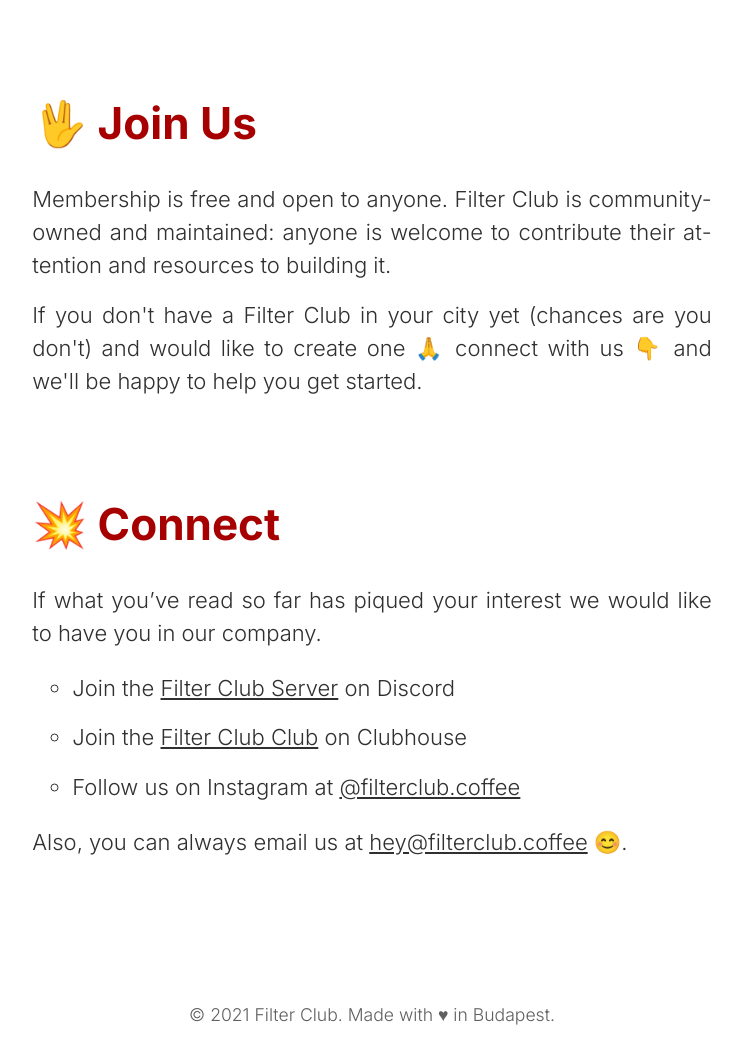
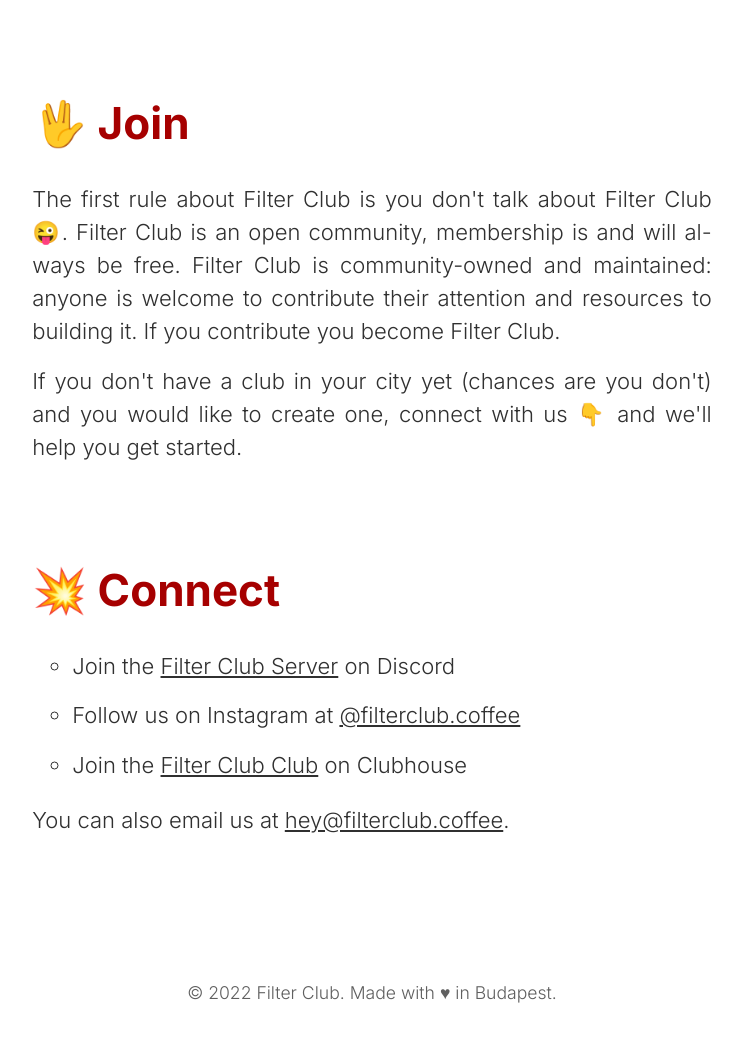
Before and after one commit to filterclub/website, a plain HTML site: page index.html in a window 1280 px wide. Shown: the part 1389-2450 px from the top of the page, without its empty margins (268-1010 px from the left). After the commit the page ends 2428 px from the top, so only its background shows below. Drawn offline with Linux system fonts and the light colour scheme.

Commit message:
Make language clearer

```diff
--- a/index.html
+++ b/index.html
@@ -46,31 +46,30 @@
     <header>
         <img src="filter-club-logo.svg" alt="The Filter Club logo.">
         <h1>Filter Club</h1>
-        <p>An <em>open community</em> of people who ♥︎ <a href="https://en.wikipedia.org/wiki/Brewed_coffee" target="_blank" rel=”noopener”>brewed</a> <a href="https://en.wikipedia.org/wiki/Specialty_coffee" target="_blank" rel=”noopener”>specialty coffee</a>.</p>
-        <p>Founded in 2017 by a <a href="https://www.instagram.com/p/BgbL7NWlfMo/" target="_blank" rel=”noopener”>group</a> of 🇭🇺 Budapest-based coffee geeks, with the goal to learn as much as we can about coffee by ⚙️ brewing, 👅 tasting and 🤗 sharing our ☕️ experiences.</p>
+        <p>An <em>open community</em> of people who love <a href="https://en.wikipedia.org/wiki/Brewed_coffee" target="_blank" rel=”noopener”>brewed</a> <a href="https://en.wikipedia.org/wiki/Specialty_coffee" target="_blank" rel=”noopener”>specialty coffee</a>.</p>
+        <p>Founded in 2017 by a group of 🇭🇺 Budapest-based coffee geeks, our mission is to learn as much as we can about coffee by ⚙️ brewing, 👅 tasting and 🤗 sharing our ☕️ experiences.</p>
     </header>
     <main>
-        <h2>🦸‍♀️ Our Mission</h2>
+        <h2>🦸‍♀️ Mission</h2>
         <p>We strive to both:
             <ul>
                 <li>🤔🌍 <em>think globally</em>, <a href="https://discord.gg/e7AwzFMB6Y" target="_blank" rel=”noopener”>sharing and discussing</a> whatever coffee knowledge we come across</li>
                 <li>🎭📍 and <em>act locally (😅)</em>, organizing <a href="https://www.youtube.com/watch?v=99csIycoPEY" target="_blank" rel=”noopener”>coffee tasting events</a> and <a href="https://www.facebook.com/media/set/?vanity=filterclub.coffee&set=a.426613888135367" target="_blank" rel=”noopener”>coffee competitions</a> in our cities</li>
             </ul>
         </p>
-        <h2>🖖 Join Us</h2>
-        <p>Membership is free and open to anyone. Filter Club is community-owned and maintained: anyone is welcome to contribute their attention and resources to building it.</p>
-        <p>If you don't have a Filter Club in your city yet (chances are you don't) and would like to create one 🙏 connect with us 👇 and we'll be happy to help you get started.</p>
+        <h2>🖖 Join</h2>
+        <p>The first rule about Filter Club is you don't talk about Filter Club 😜. Filter Club is an open community, membership is and will always be free. Filter Club is community-owned and maintained: anyone is welcome to contribute their attention and resources to building it. If you contribute you become Filter Club. </p>
+        <p>If you don't have a club in your city yet (chances are you don't) and you would like to create one, connect with us 👇 and we'll help you get started.</p>
         <h2>💥 Connect</h2>
-        <p>If what you’ve read so far has piqued your interest we would like to have you in our company.</p>
         <ol>
             <li>Join the <a href="https://discord.gg/e7AwzFMB6Y" target="_blank" rel=”noopener”>Filter Club Server</a> on Discord</li>
+            <li>Follow us on Instagram at <a href="https://instagram.com/filterclub.coffee" target="_blank" rel=”noopener”>@filterclub.coffee</a></li>
             <li>Join the <a href="https://www.joinclubhouse.com/club/filter-club" target="_blank" rel=”noopener”>Filter Club Club</a> on Clubhouse</li>
-            <li>Follow us on Instagram at <a href="https://instagram.com/filterclub.coffee" target="_blank" rel=”noopener”>@filterclub.coffee</a></li>
         </ol>
-        <p>Also, you can always email us at <a href="mailto:hey@filterclub.coffee" target="_blank" rel=”noopener”>hey@filterclub.coffee</a> 😊.</p>
+        <p>You can also email us at <a href="mailto:hey@filterclub.coffee" target="_blank" rel=”noopener”>hey@filterclub.coffee</a>.</p>
     </main>
     <footer>
-        <p>&copy; 2021 Filter Club. Made with ♥︎ in Budapest.</p>
+        <p>&copy; 2022 Filter Club. Made with ♥︎ in Budapest.</p>
     </footer>
 </body>
 </html>
```
